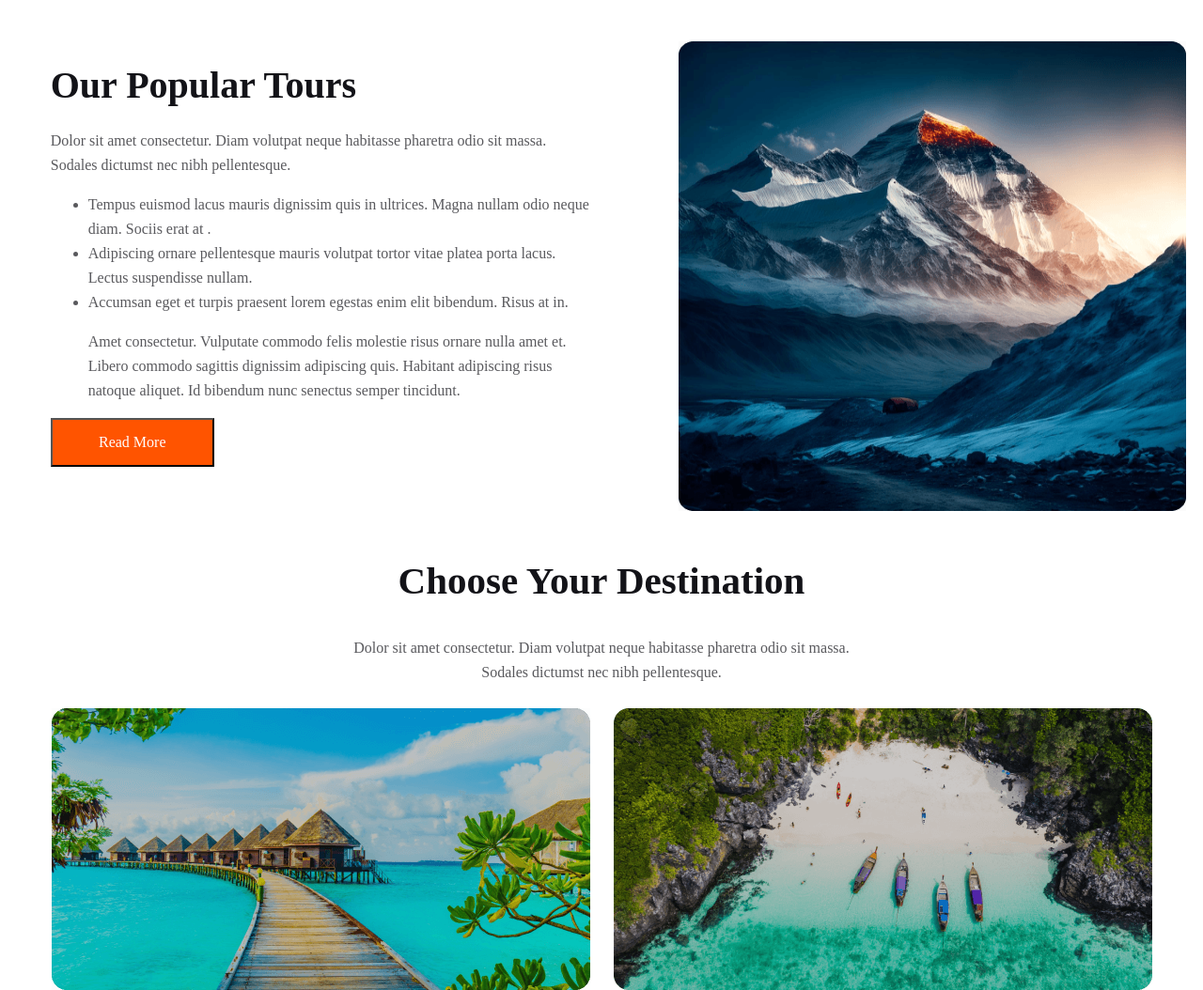
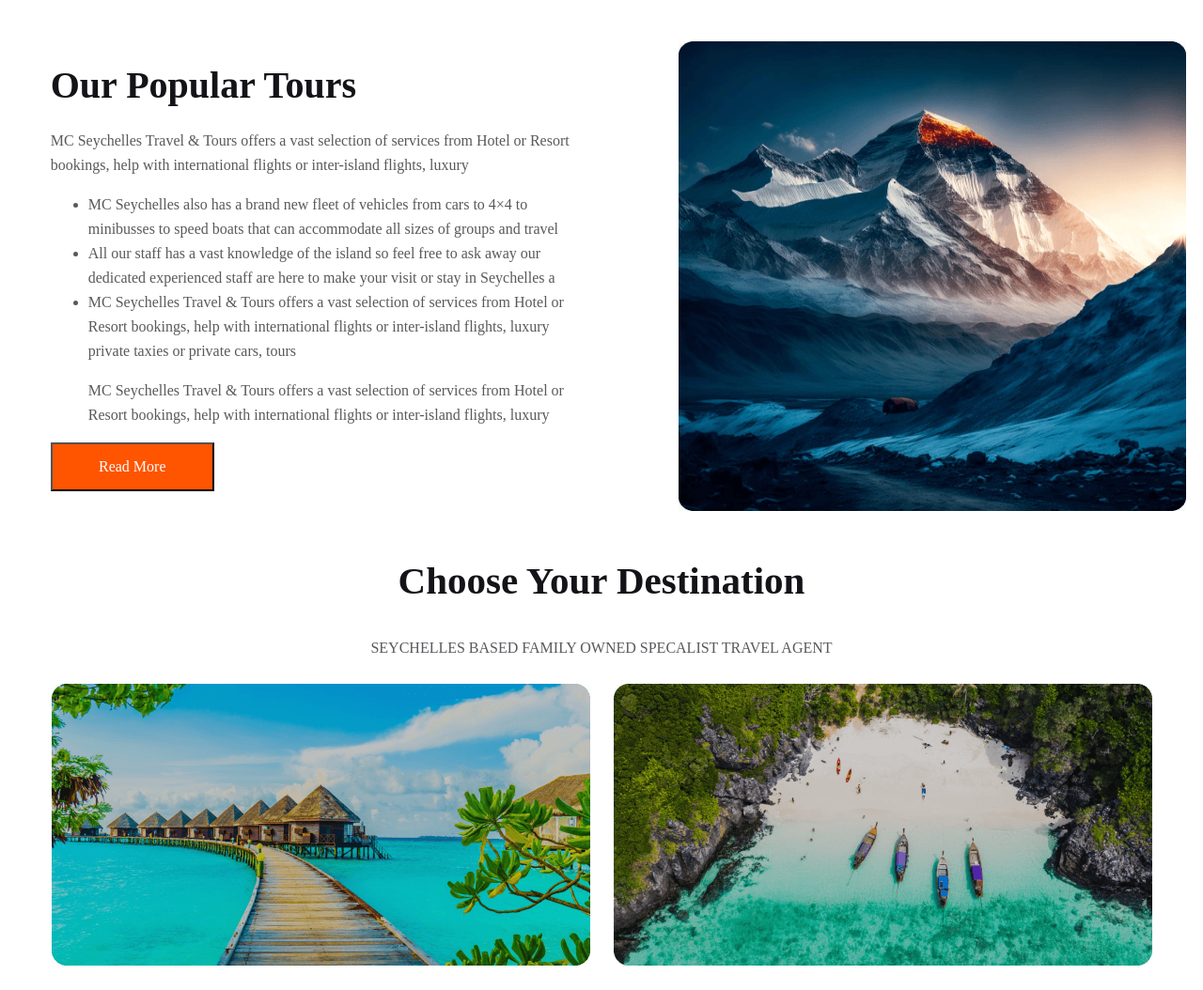
Before and after one commit to siamsakib420/b9a2, a plain HTML site: page index.html in a window 1280 px wide. Shown: the part 680-1734 px from the top of the page at 94% size. Drawn offline with Linux system fonts and the light colour scheme.

Commit message:
description changed

```diff
--- a/index.html
+++ b/index.html
@@ -43,13 +43,12 @@
         <div class="design-1">
             <div class="description-1">
                      <h2 class="title-1">Our Popular Tours</h2>
-                <p>Dolor sit amet consectetur. Diam volutpat neque habitasse pharetra odio sit massa. Sodales dictumst nec nibh pellentesque.</p>
+                <p>MC Seychelles Travel & Tours offers a vast selection of services from Hotel or Resort bookings, help with international flights or inter-island flights, luxury </p>
                 <ul>
-                    <li>Tempus euismod lacus mauris dignissim quis in ultrices. Magna nullam odio neque diam. Sociis erat at .</li>
-                    <li>Adipiscing ornare pellentesque mauris volutpat tortor vitae platea porta lacus. Lectus suspendisse nullam.</li>
-                    <li> Accumsan eget et turpis praesent lorem egestas enim elit bibendum. Risus at in.</li>
-                    <p>Amet consectetur. Vulputate commodo felis molestie risus
-                        ornare nulla amet et. <br> Libero commodo sagittis dignissim adipiscing quis. Habitant adipiscing risus natoque aliquet. Id bibendum nunc senectus semper tincidunt. </p>
+                    <li>MC Seychelles also has a brand new fleet of vehicles from cars to 4×4 to minibusses to speed boats that can accommodate all sizes of groups and travel</li>
+                    <li>All our staff has a vast knowledge of the island so feel free to ask away our dedicated experienced staff are here to make your visit or stay in Seychelles a</li>
+                    <li>MC Seychelles Travel & Tours offers a vast selection of services from Hotel or Resort bookings, help with international flights or inter-island flights, luxury private taxies or private cars, tours</li>
+                    <p>MC Seychelles Travel & Tours offers a vast selection of services from Hotel or Resort bookings, help with international flights or inter-island flights, luxury </p>
                 </ul>
                 <button class="btn-primary">Read More</button>
             </div>
@@ -59,7 +58,7 @@
         </div>
         <section class="row-section">
                 <h2 class="img-head">Choose Your Destination</h2>
-            <p class="img-description">Dolor sit amet consectetur. Diam volutpat neque habitasse pharetra odio sit massa. <br> Sodales dictumst nec nibh pellentesque.</p>
+            <p class="img-description">SEYCHELLES BASED FAMILY OWNED SPECALIST TRAVEL AGENT</p>
             <div class="image-section">
               <div>
                 <img src="./images/Rectangle 5.png" alt="">
@@ -92,24 +91,24 @@
           </section>
           <div>
             <h2 class="img-head">Why Choose Us</h2>
-            <p class="img-description">Dolor sit amet consectetur. Diam volutpat neque habitasse pharetra odio sit massa. <br> Sodales dictumst nec nibh pellentesque.</p>
+            <p class="img-description">SEYCHELLES BASED FAMILY OWNED SPECALIST TRAVEL AGENT</p>
           </div>
           <div class="heading-2">
             <div class="service-1">
                 <img style="margin: 20px 20px;" src="Images/hotel 1.jpg" alt="">
                 <h2 class="img-head">Handpicked Hotels</h2>
-                <p class="img-description">Amet consectetur. Vulputate commodo felis molestie risus  ornare nulla amet et. <br> Libero commodo sagittis dignissim adipiscing quis. <br> Habitant adipiscing risus natoque aliquet. </p>
+                <p class="img-description">To personalize each trip with experiences that are unique, authentic and a million miles from mass tourism. We care about quality and provide the best of what Seychelles offer.</p>
             </div>
             <div class="service-2">
                 <img style="margin: 20px 20px;" src="Images/map 1.jpg" alt="">
                 <h2 class="img-head">World Class Service</h2>
-                <p class="img-description">Amet consectetur. Vulputate commodo felis molestie risus  ornare nulla amet et. <br> Libero commodo sagittis dignissim adipiscing quis. <br> Habitant adipiscing risus natoque aliquet. </p>
+                <p class="img-description">An excellent reputation for personal services, quality, and value through extensive research and a comprehensive database backed up by years of experience travel industry.</p>
             </div>
           </div>
           <div class="service-3">
             <img style="margin: 20px 20px;" src="Images/price-tag 1.jpg" alt="">
             <h2 class="img-head">Best Price Guarantee</h2>
-            <p class="img-description">Amet consectetur. Vulputate commodo felis molestie risus  ornare nulla amet et. <br> Libero commodo sagittis dignissim adipiscing quis. <br> Habitant adipiscing risus natoque aliquet. </p>
+            <p class="img-description">An excellent reputation for personal services, quality, and value through extensive research and a comprehensive database backed up by years of experience travel industry.</p>
           </div>
           <div>
             <h2 class="img-head">Special Discounts</h2>
```
